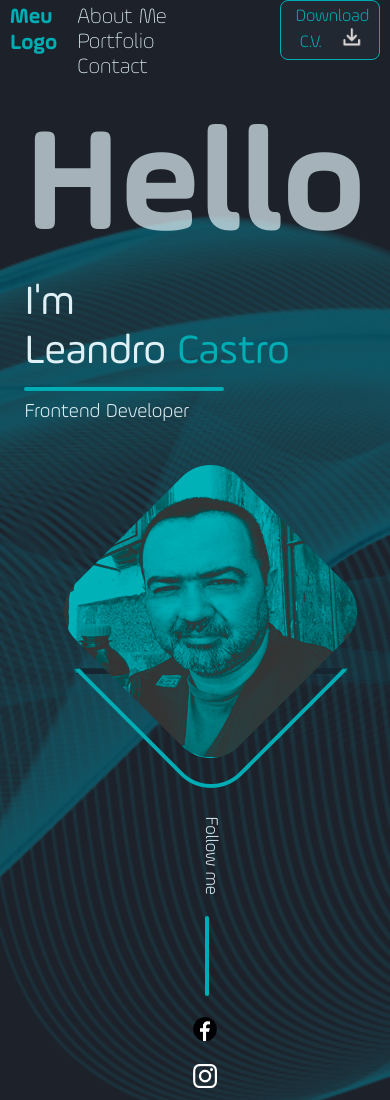
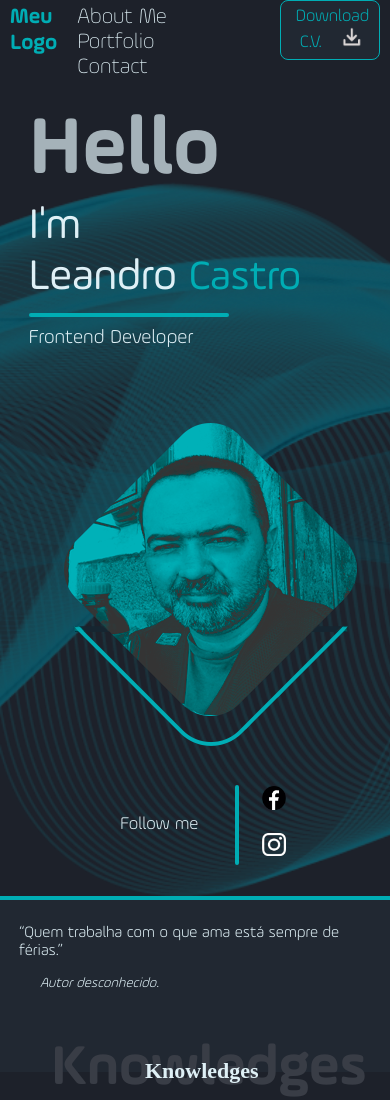
Before and after one commit to leandrocastro713/portifolio2, a plain HTML site: page index.html in a window 390 px wide. Shown: the top 1100 px of the page. Drawn offline with Linux system fonts and the light colour scheme; a web font is replaced by a local one.

Commit message:
17.04.2023 commit 2

```diff
--- a/style.css
+++ b/style.css
@@ -820,6 +820,27 @@ main h3{
 }
 
 @media(max-width:680px){
+    .top{
+        margin: 0px; padding: 10px; width:100%; height: 840px;
+    }
+    .hello{
+        width:90%;
+    }
+    .hello h1{
+        font-size: 84px; left:0px;
+    }
+    .hello h2{
+        font-size: 44px;
+    }
+    .citar{
+        height: 172px;
+    }
+    .citar q{
+        left:19px;top:24px;width:90%;
+    }
+    .citar i{
+        left:40px;top:14px;width:90%;
+    }
     .skills-img {
         display: none;
     }
@@ -832,32 +853,41 @@ main h3{
     main{
         display:flex;
         flex-direction: column;
-        width:100%;
+        width:100%; height: 1060px;
         align-items: center;
-        height: 1060px;
+
     }
     .pic img{
         display:block;
         align-self: center;
-        left:-30px;
-        top:0;
-        margin:0 auto;
+        left:-30px; top:0; margin:0 auto;
     }
     .follow-aside{
         margin: 0 auto;
     }
     .what-thumbs{
         flex-wrap: wrap;
-        height: 480px;
+        height: 780px;
         margin-bottom: 90px;
+    }
+    .follow-aside{
+        display: flex;
+        margin:0; height: 60px; width: 150px;
+        justify-content: space-between;
+    }
+    .follow-text{
+        transform: rotate(0deg);
+    }
+    .recent-thumbs-block, .recent-thumbs-block img{
+        width:170px; height: 170px;
     }
 
 }
-@media(max-width:500px){
+/* @media(max-width:500px){
     body{
         display:flex;
         flex-direction: column;
         max-width: 100vw;
         overflow-x: hidden;
     }
-}
+} */
```
